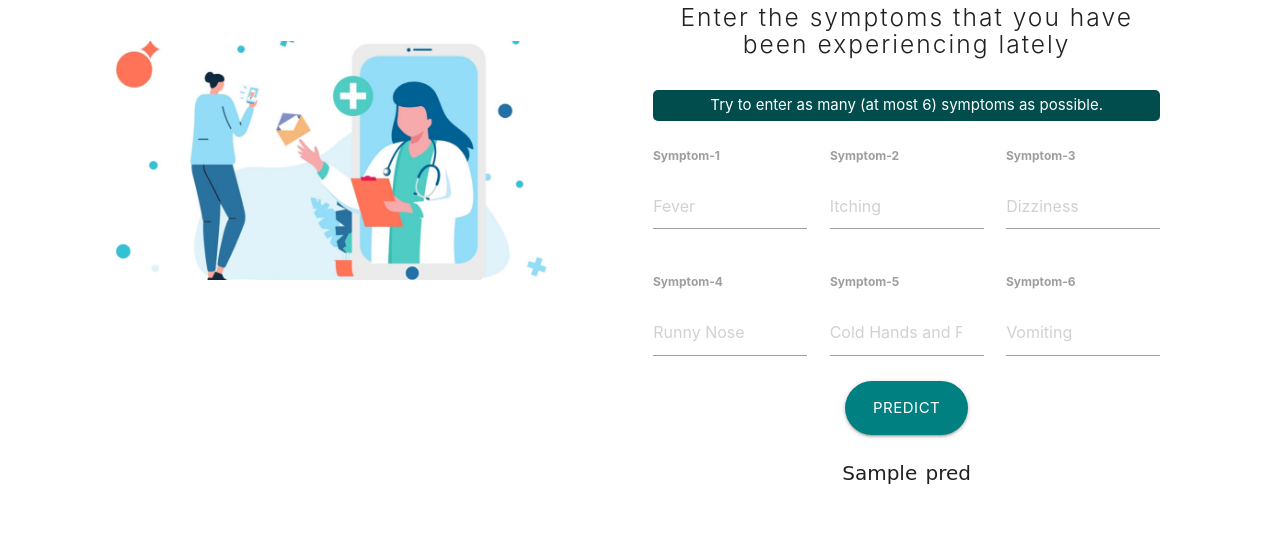
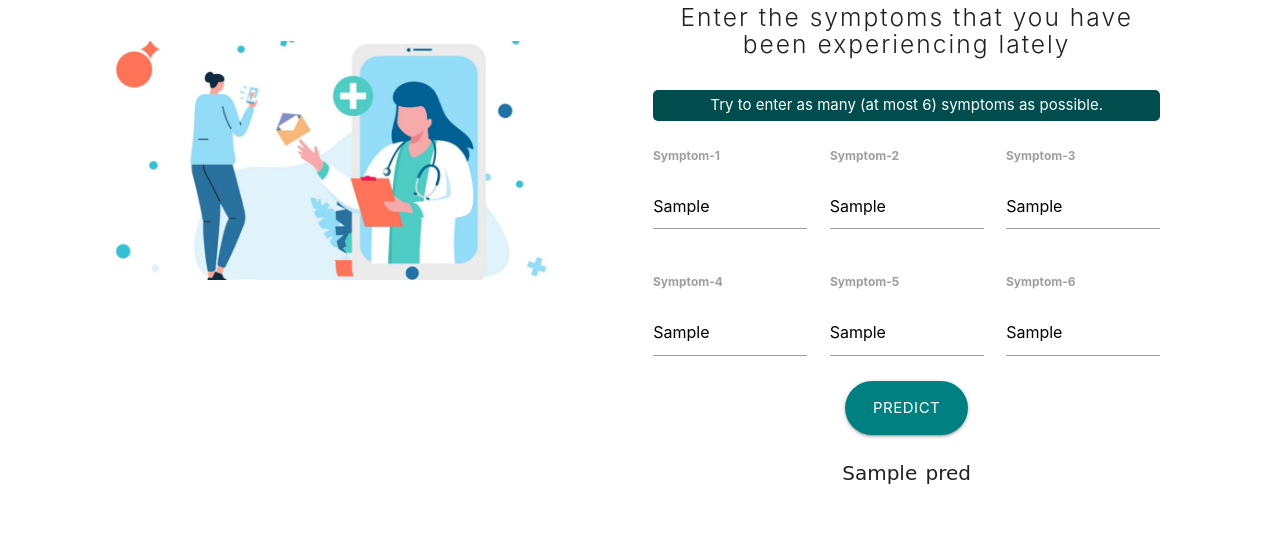
Before and after one commit to swatikpl44/CureItEarly---Disease-Predictor, a Flask app: template templates/index.html in a window 1280 px wide. Shown: the part 161-702 px from the top of the page. Run offline with Flask 2, Linux system fonts and the light colour scheme; the template is opened without the code that fills it: most values are stand-ins (such as "Sample title", 1, 10 or a date in 2020); parts of the project's set-up code (start-up, migrations or seed data) failed here and were passed over; some libraries are stand-ins or nearby versions.

Commit message:
Restore Form values after submission

```diff
--- a/app.py
+++ b/app.py
@@ -11,7 +11,8 @@ x_test=test.drop('prognosis',axis=1)
 
 @app.route('/')
 def about():
-  return render_template("index.html")
+    default = ['', '', '', '', '', '']
+    return render_template("index.html", form_values = default)
 
 @app.route('/predict',methods=['POST','GET'])
 def predict():
@@ -19,6 +20,7 @@ def predict():
         col=x_test.columns
         inputt = [str(x) for x in request.form.values()]
 
+        print(inputt)
         b=[0]*132
         for x in range(0,132):
             for y in inputt:
@@ -28,7 +30,8 @@ def predict():
         b=b.reshape(1,132)
         prediction = model.predict(b)
         prediction=prediction[0]
-    return render_template('index.html', pred="The disease predicted for these symptoms is {}.".format(prediction))
+    return render_template('index.html', pred="The disease predicted for these symptoms is {}.".format(prediction), form_values = inputt)
+
 
 if __name__ == '__main__':
   app.run(debug = True)
--- a/templates/index.html
+++ b/templates/index.html
@@ -201,19 +201,19 @@
           <div class="input-field col s4">
               <label for="s1"><b>Symptom-1</b></label>
               <br>
-            <input list="symptoms" id="s1" name="Symptom1" placeholder="Fever"  type="text" class="validate">
+            <input list="symptoms" id="s1" name="Symptom1" placeholder="Fever"  type="text" class="validate" value = {{form_values[0]}}>
           </div>
           <div class="input-field col s4">
 
             <label for="s2"><b> Symptom-2</b></label>
               <br>
-            <input list="symptoms" id="s2" name="Symptom2" placeholder="Itching"  type="text" class="validate">
+            <input list="symptoms" id="s2" name="Symptom2" placeholder="Itching"  type="text" class="validate" value = {{form_values[1]}}>
           </div>
 
           <div class="input-field col s4">
               <label for="s3"><b>Symptom-3</b></label>
               <br>
-              <input list="symptoms" id="s3" name="Symptom3" placeholder="Dizziness" type="text" class="validate">
+              <input list="symptoms" id="s3" name="Symptom3" placeholder="Dizziness" type="text" class="validate" value = {{form_values[2]}}>
           </div>
         </div>
 
@@ -221,19 +221,19 @@
           <div class="input-field col s4">
               <label for="s4"><b>Symptom-4</b></label>
               <br>
-            <input list="symptoms" id="s4" name="Symptom4" placeholder="Runny Nose"  type="text" class="validate">
+            <input list="symptoms" id="s4" name="Symptom4" placeholder="Runny Nose"  type="text" class="validate" value = {{form_values[3]}}>
           </div>
           <div class="input-field col s4">
 
             <label for="s5"><b> Symptom-5</b></label>
               <br>
-            <input list="symptoms" id="s5" name="Symptom5" placeholder="Cold Hands and Feets"  type="text" class="validate">
+            <input list="symptoms" id="s5" name="Symptom5" placeholder="Cold Hands and Feets"  type="text" class="validate" value = {{form_values[4]}}>
           </div>
 
           <div class="input-field col s4">
               <label for="s6"><b>Symptom-6</b></label>
               <br>
-              <input list="symptoms" id="s6" name="Symptom6" placeholder="Vomiting" type="text" class="validate">
+              <input list="symptoms" id="s6" name="Symptom6" placeholder="Vomiting" type="text" class="validate" value = {{form_values[5]}}>
           </div>
         </div>
 
```
